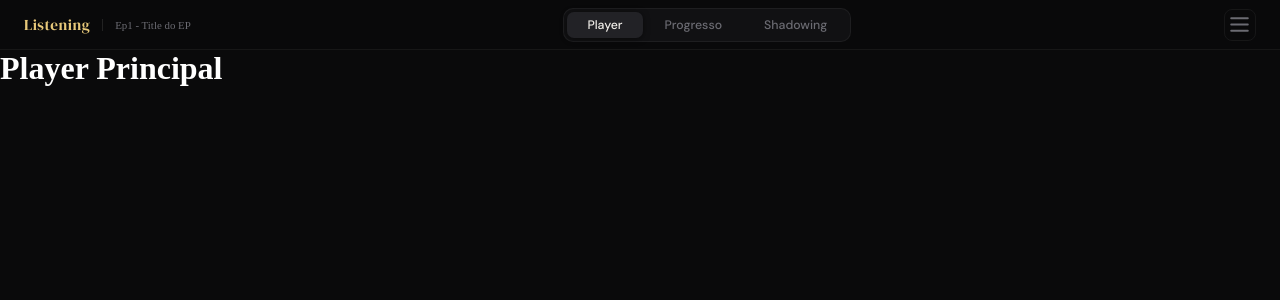
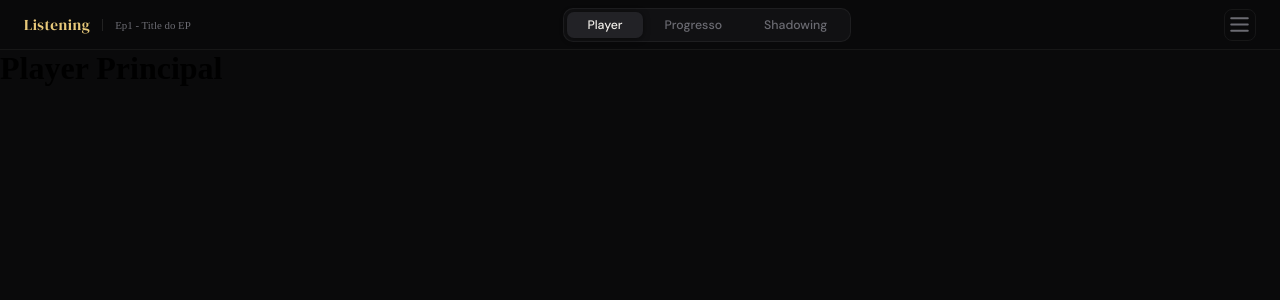
Before and after one commit to gabrielvitorcd/english_app, a React (Vite) app in the folder frontend/: page /player in a window 1280 px wide. Shown: the top 300 px of the page. Built offline with nearby package versions, Linux system fonts and the light colour scheme.

Commit message:
chore(REACT-css global): remove h1 color white global

```diff
--- a/frontend/src/index.css
+++ b/frontend/src/index.css
@@ -25,6 +25,3 @@
 body {
   background: var(--bg);
 }
-h1 {
-  color: white;
-}
```
